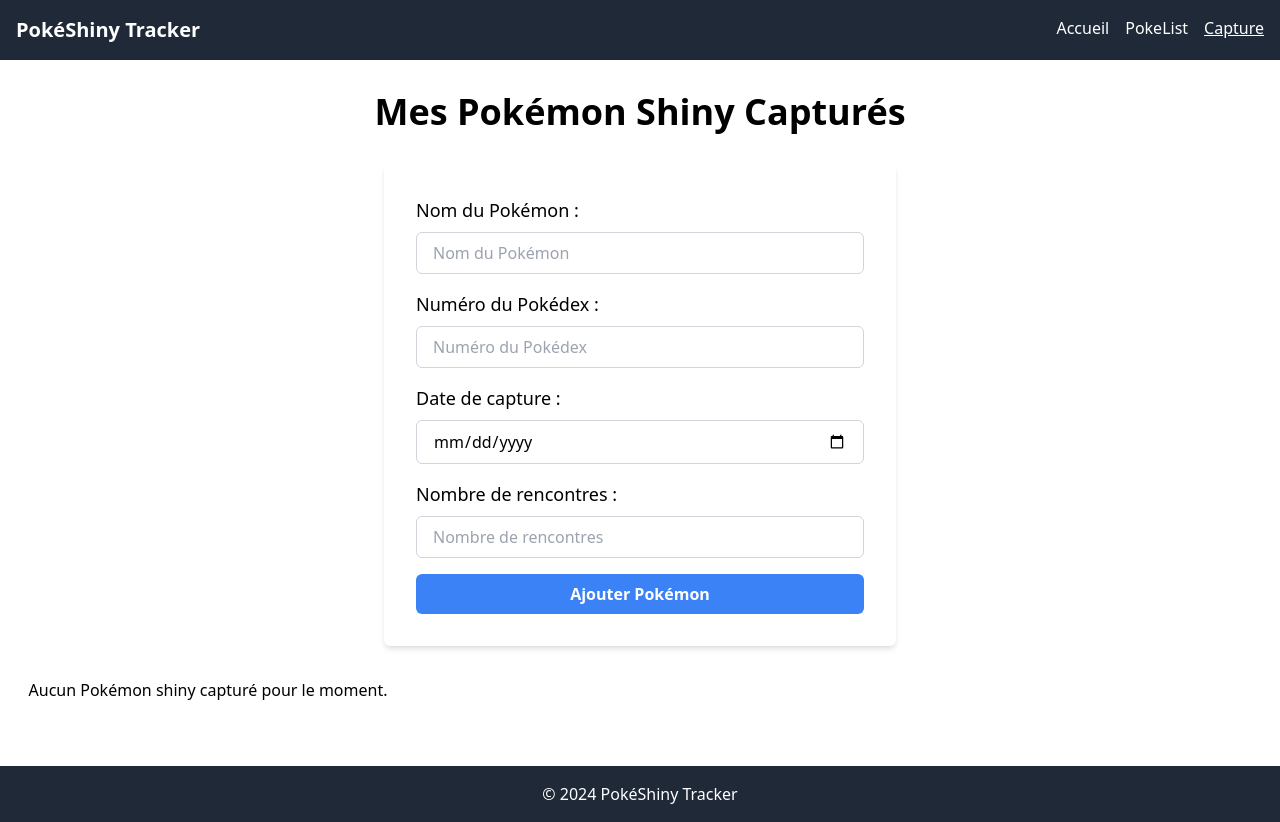
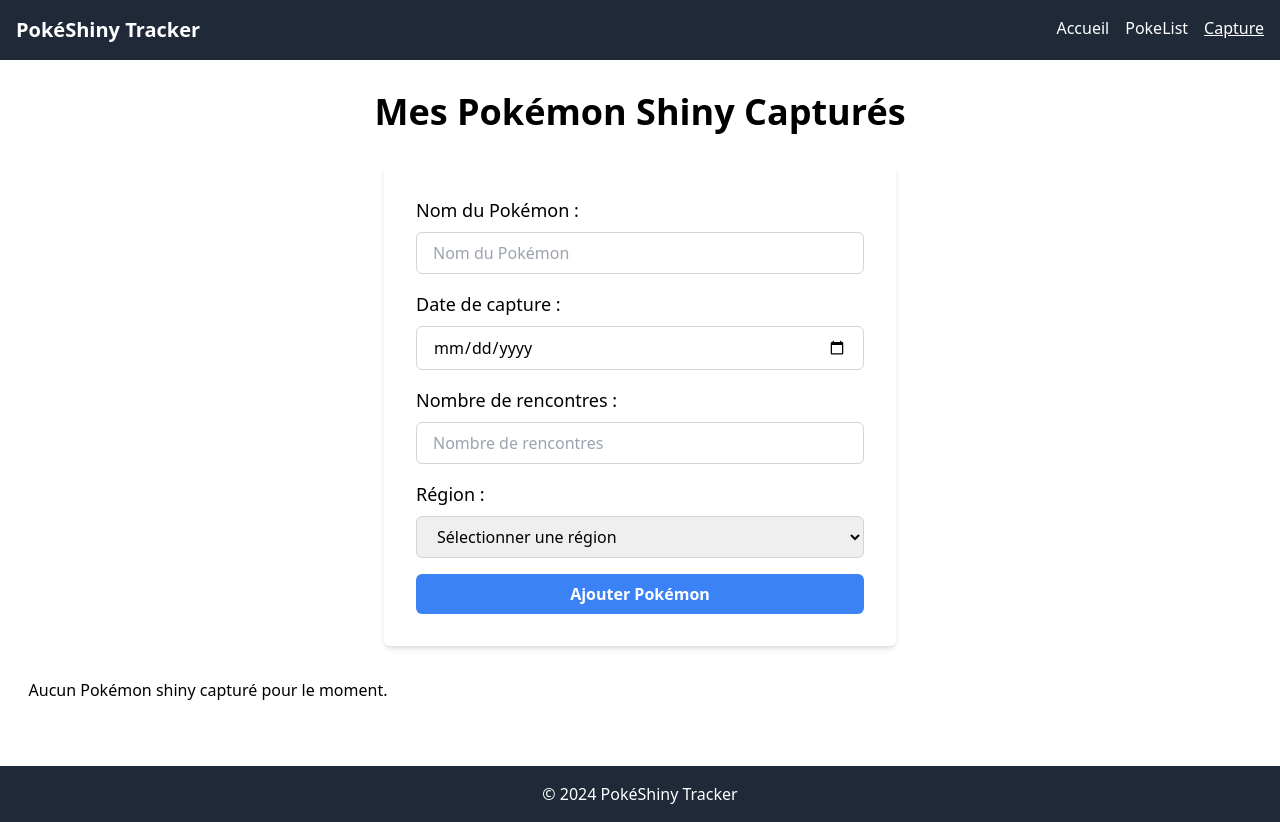
Before and after one commit to Omarhio/PokeShiny-Tracker, a Next.js app: page /captured in a window 1280 px wide. Built offline with nearby package versions, Linux system fonts and the light colour scheme.

Commit message:
Refactored CaptureForm.js to improve UI and logic flow

```diff
--- a/components/CaptureForm.js
+++ b/components/CaptureForm.js
@@ -1,55 +1,99 @@
 import { useState } from 'react';
+import { pokemonList } from '../data/PokemonList';
+import { locations } from '../data/locations';
+import { routesList } from '../data/routesList';
 
 export default function CaptureForm({ onAddPokemon }) {
   const [name, setName] = useState('');
-  const [pokedexNumber, setPokedexNumber] = useState('');
+  const [pokedexNumber, setPokedexNumber] = useState(null);
+  const [nameSuggestions, setNameSuggestions] = useState([]);
   const [dateCaptured, setDateCaptured] = useState('');
   const [encounters, setEncounters] = useState('');
+  const [region, setRegion] = useState('');
+  const [location, setLocation] = useState('');
+  const [route, setRoute] = useState(''); // Nouvelle variable pour la route
+  const [capturedPokemons, setCapturedPokemons] = useState([]);
+
+  // Autocomplete logic for Pokémon names
+  const handleNameChange = (input) => {
+    const filteredSuggestions = pokemonList
+      .filter((pokemon) =>
+        pokemon.name.toLowerCase().includes(input.toLowerCase())
+      )
+      .slice(0, 10);
+    setName(input);
+    setNameSuggestions(filteredSuggestions);
+  };
+
+  const handleSelectPokemon = (pokemon) => {
+    setName(pokemon.name);
+    setPokedexNumber(pokemon.pokedexNumber);
+    setNameSuggestions([]);
+  };
+
+  const handleRegionChange = (e) => {
+    setRegion(e.target.value);
+    setLocation('');
+    setRoute(''); // Reset the route when the region changes
+  };
 
   const handleSubmit = (e) => {
     e.preventDefault();
 
     const newPokemon = {
       name,
-      pokedexNumber: parseInt(pokedexNumber),
+      pokedexNumber,
       dateCaptured,
       encounters: parseInt(encounters),
+      region,
+      location,
+      route, // Ajout de la route au Pokémon capturé
     };
 
     onAddPokemon(newPokemon);
 
+    setCapturedPokemons([...capturedPokemons, newPokemon]);
+
+    // Reset form
     setName('');
-    setPokedexNumber('');
+    setPokedexNumber(null);
     setDateCaptured('');
     setEncounters('');
+    setRegion('');
+    setLocation('');
+    setRoute('');
+    setNameSuggestions([]);
   };
 
   return (
     <div className="container mx-auto mt-8">
-
-      <form onSubmit={handleSubmit} className="bg-white p-8 rounded-md shadow-md max-w-lg mx-auto mb-8">
+      <form
+        onSubmit={handleSubmit}
+        className="bg-white p-8 rounded-md shadow-md max-w-lg mx-auto mb-8"
+      >
         <div className="mb-4">
           <label className="block text-lg font-medium mb-2">Nom du Pokémon :</label>
           <input
             type="text"
             value={name}
-            onChange={(e) => setName(e.target.value)}
+            onChange={(e) => handleNameChange(e.target.value)}
             className="w-full px-4 py-2 border border-gray-300 rounded-md"
             placeholder="Nom du Pokémon"
             required
           />
-        </div>
-
-        <div className="mb-4">
-          <label className="block text-lg font-medium mb-2">Numéro du Pokédex :</label>
-          <input
-            type="number"
-            value={pokedexNumber}
-            onChange={(e) => setPokedexNumber(e.target.value)}
-            className="w-full px-4 py-2 border border-gray-300 rounded-md"
-            placeholder="Numéro du Pokédex"
-            required
-          />
+          {nameSuggestions.length > 0 && (
+            <ul className="border border-gray-300 rounded-md mt-2">
+              {nameSuggestions.map((suggestion, index) => (
+                <li
+                  key={index}
+                  className="px-4 py-2 cursor-pointer hover:bg-gray-100"
+                  onClick={() => handleSelectPokemon(suggestion)}
+                >
+                  {suggestion.name}
+                </li>
+              ))}
+            </ul>
+          )}
         </div>
 
         <div className="mb-4">
@@ -75,7 +119,63 @@
           />
         </div>
 
-        <button type="submit" className="w-full bg-blue-500 hover:bg-blue-600 text-white font-semibold py-2 px-4 rounded-md transition-all duration-200">
+        <div className="mb-4">
+          <label className="block text-lg font-medium mb-2">Région :</label>
+          <select
+            value={region}
+            onChange={handleRegionChange}
+            className="w-full px-4 py-2 border border-gray-300 rounded-md"
+            required
+          >
+            <option value="">Sélectionner une région</option>
+            <option value="Kanto">Kanto</option>
+            <option value="Johto">Johto</option>
+            <option value="Hoenn">Hoenn</option>
+            <option value="Sinnoh">Sinnoh</option>
+            <option value="Unys">Unys</option>
+          </select>
+        </div>
+
+        {region && (
+          <>
+            <div className="mb-4">
+              <label className="block text-lg font-medium mb-2">Lieu de rencontre :</label>
+              <select
+                value={location}
+                onChange={(e) => setLocation(e.target.value)}
+                className="w-full px-4 py-2 border border-gray-300 rounded-md"
+              >
+                <option value="">Sélectionner un lieu</option>
+                {locations[region.toLowerCase()]?.map((loc, index) => (
+                  <option key={index} value={loc}>
+                    {loc}
+                  </option>
+                ))}
+              </select>
+            </div>
+
+            <div className="mb-4">
+              <label className="block text-lg font-medium mb-2">Route :</label>
+              <select
+                value={route}
+                onChange={(e) => setRoute(e.target.value)}
+                className="w-full px-4 py-2 border border-gray-300 rounded-md"
+              >
+                <option value="">Sélectionner une route</option>
+                {routesList[region.toLowerCase()]?.map((route, index) => (
+                  <option key={index} value={route.number}>
+                    {route.number} ({route.from} - {route.to})
+                  </option>
+                ))}
+              </select>
+            </div>
+          </>
+        )}
+
+        <button
+          type="submit"
+          className="w-full bg-blue-500 hover:bg-blue-600 text-white font-semibold py-2 px-4 rounded-md transition-all duration-200"
+        >
           Ajouter Pokémon
         </button>
       </form>
```
